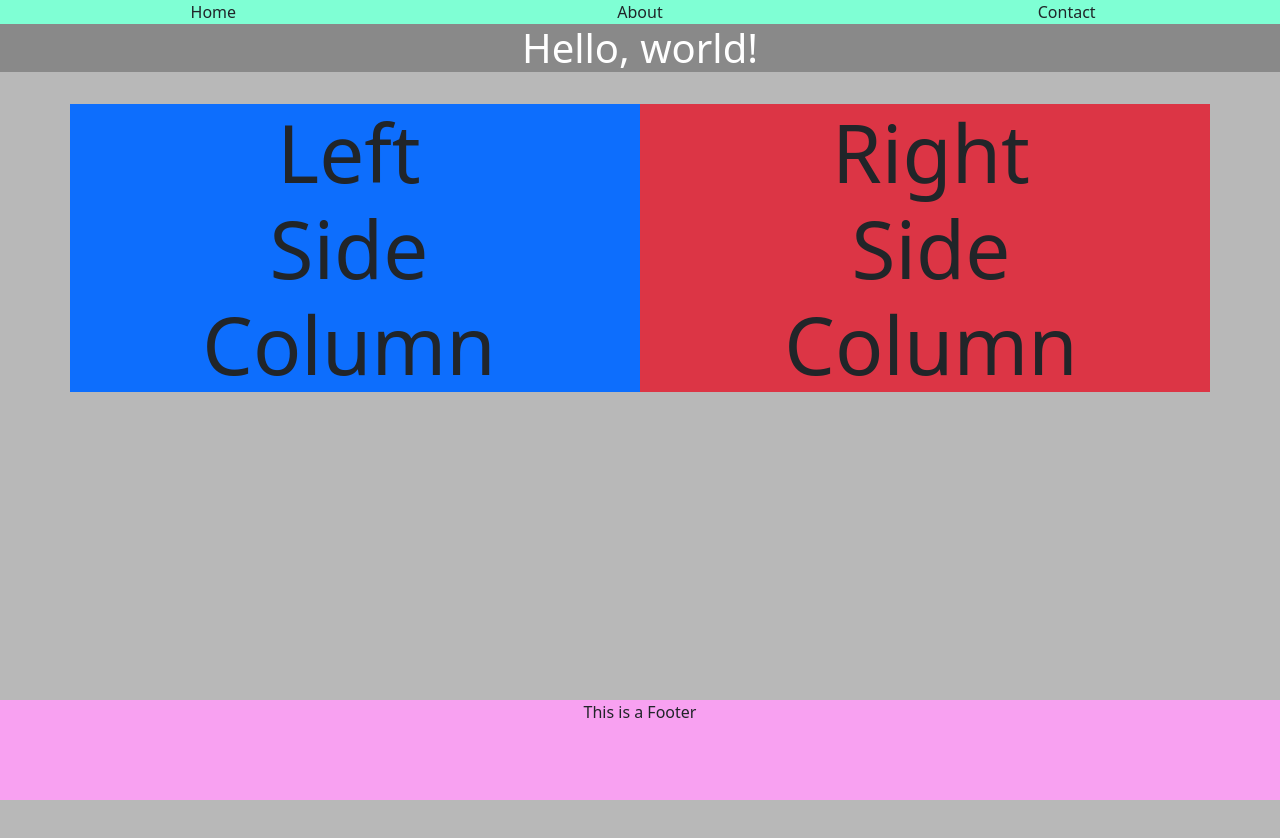
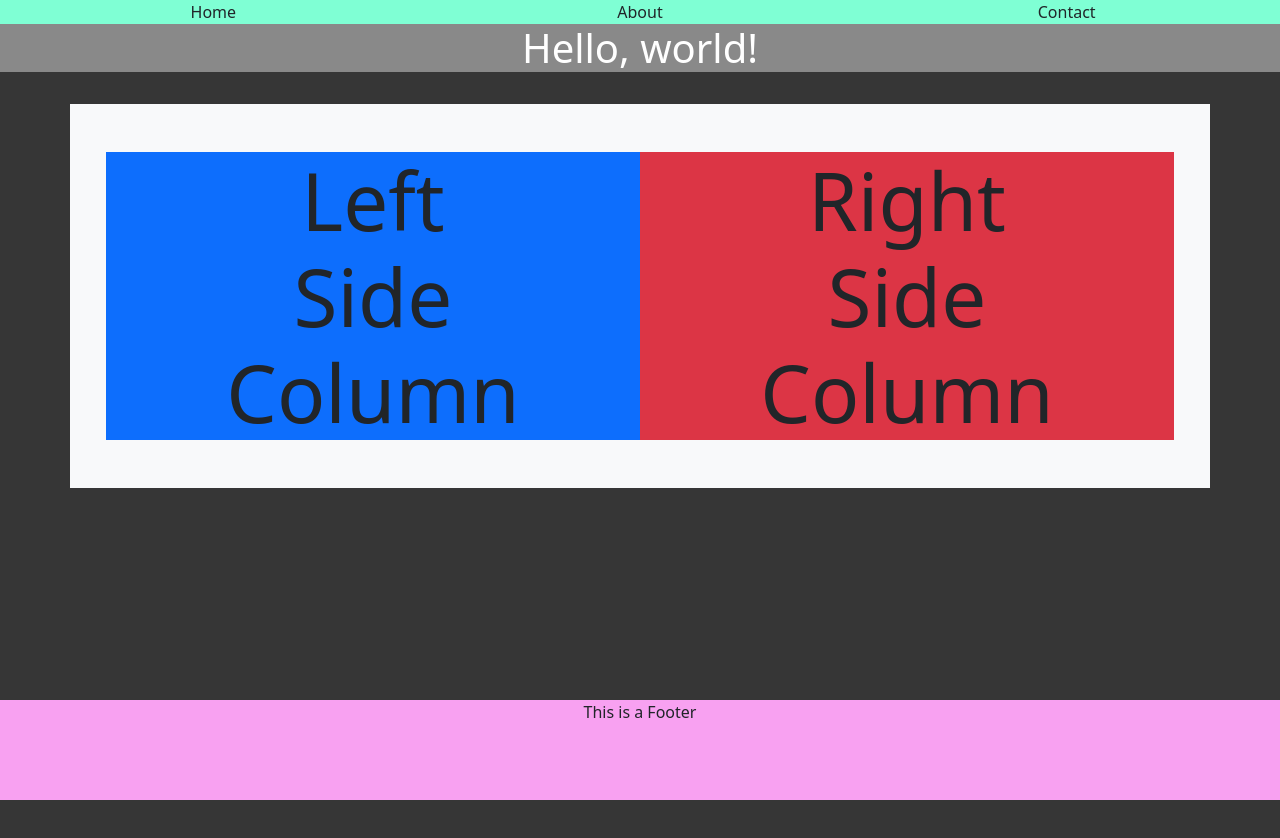
Before and after one commit to Tvillagomez/collab-practice1, a plain HTML site: page index.html in a window 1280 px wide. Drawn offline with nearby package versions, Linux system fonts and the light colour scheme.

Commit message:
re git push
sfd

```diff
--- a/css/styles.css
+++ b/css/styles.css
@@ -2,7 +2,7 @@
 html, body {
     margin: 0;
     padding: 0;
-    background-color: #b8b8b8;
+    background-color: #363636;
     height: 1200px; /** temporary for footer **/
 }
 
--- a/index.html
+++ b/index.html
@@ -26,7 +26,7 @@
     <br>
 
     <div class="container text-center overflow-hidden" id="container">
-      <div class="row gx-5 bg-light" id="twocolumns">
+      <div class="row gx-5 bg-light p-5" id="twocolumns">
         <div class="col bg-primary" id="left">
           <div class="display-1">Left</div>
           <div class="display-1">Side</div>
```
